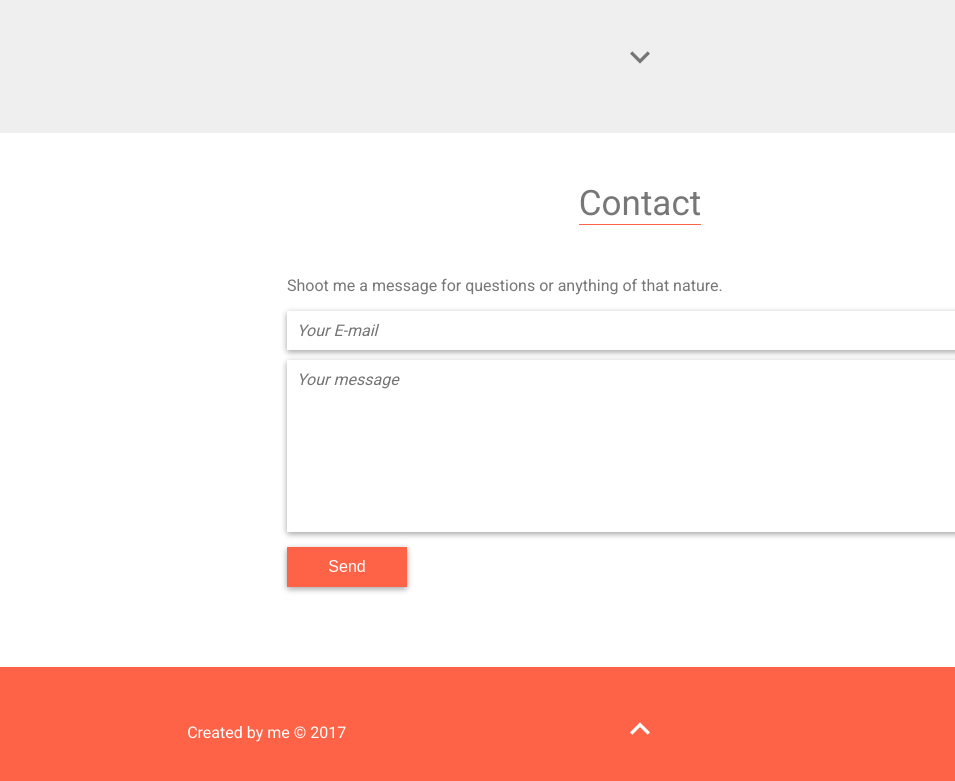
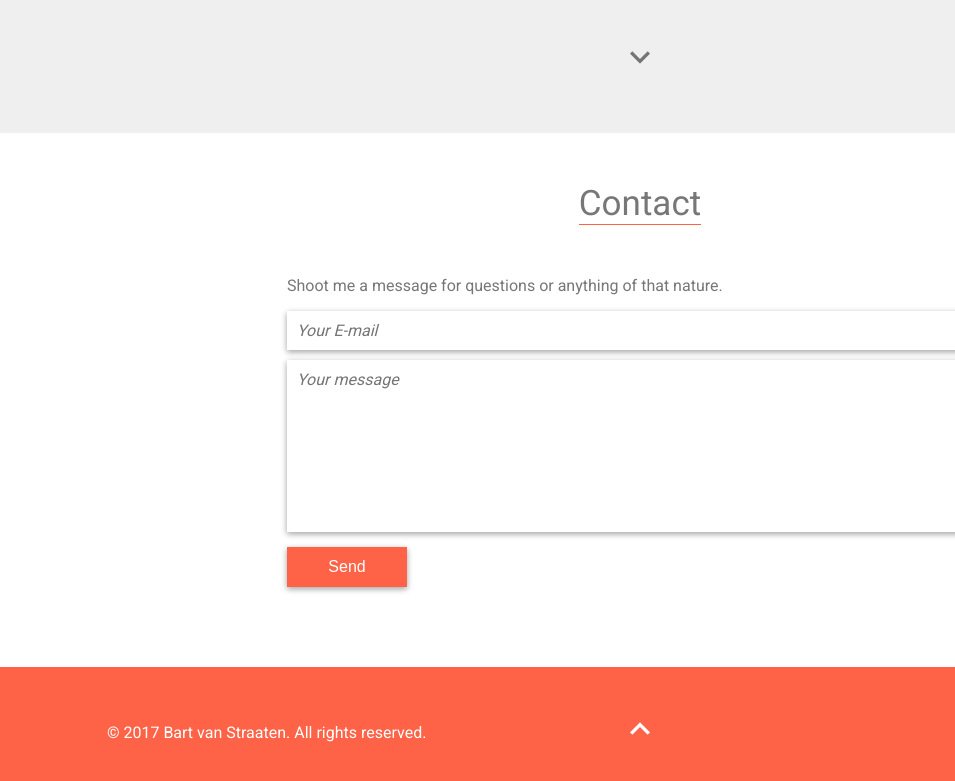
Before and after one commit to bartvs98/Portfolio-APP, a website: page index.html in a window 1280 px wide. Shown: the part 3464-4245 px from the top of the page, 0-955 px from the left. Drawn offline with Linux system fonts and the light colour scheme.

Commit message:
Minor content changes.

```diff
--- a/pages/homepage.html
+++ b/pages/homepage.html
@@ -191,7 +191,7 @@
 <div class="footer">
   <div class="footer-content">
     <div class="copyright footer-col-2">
-      <p>Created by me © 2017</p>
+      <p>© 2017 Bart van Straaten. All rights reserved.</p>
     </div>
 
     <div class="arrow-up-holder">
```
